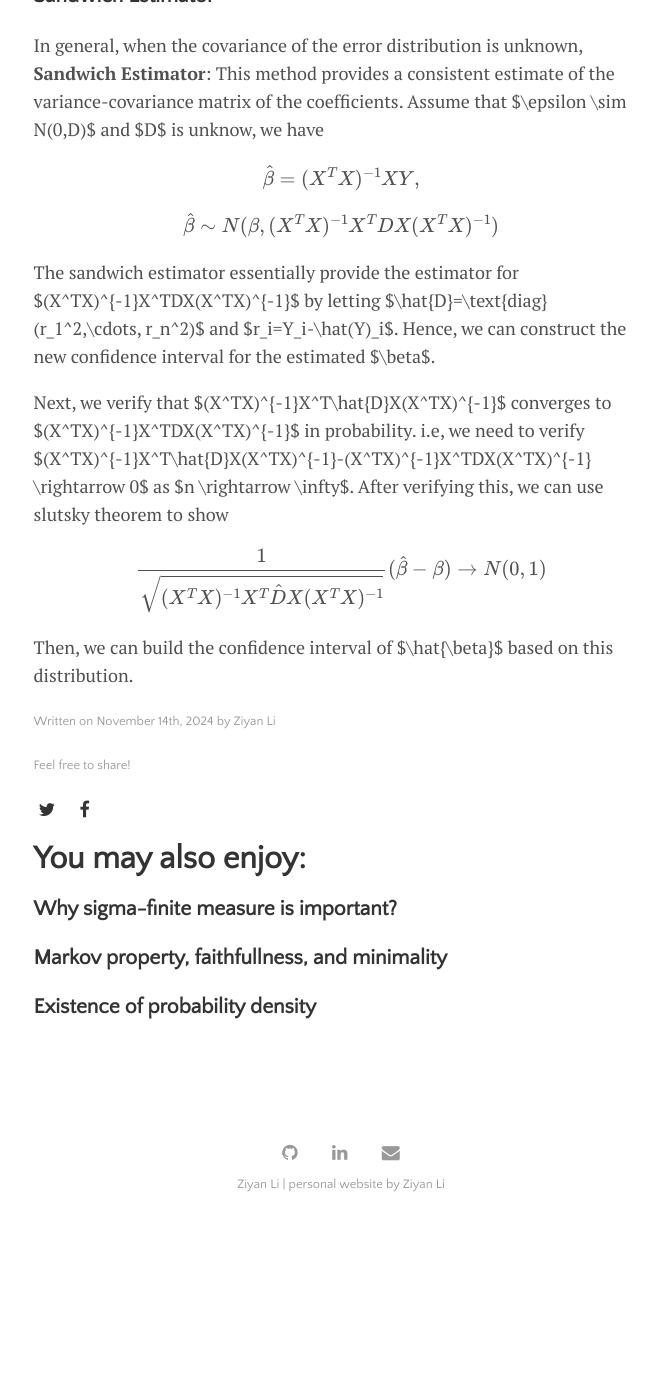
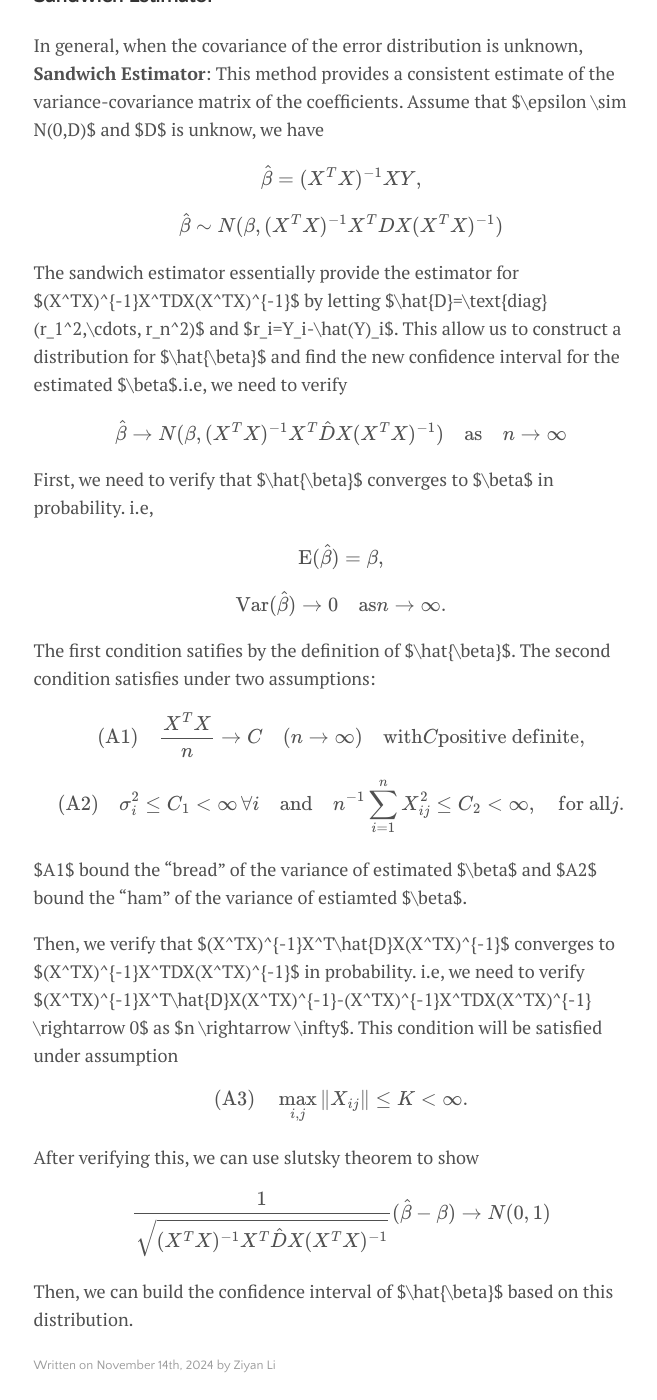
Before and after one commit to catty-halsey/catty-halsey.github.io, a Jekyll site: the page built from _posts/2024-11-14-Why the distribution of error matters?.md, in a window 1280 px wide and 1400 px high, scrolled down 5143 px. Shown: the whole window, without its empty margins (299-956 px from the left). Built offline with Jekyll 4.4.1, drawn with Linux system fonts in a browser that asks for light colours; formulas are drawn with MathJax 3; before the commit the page ends 6373 px from its top, so only the background shows below that; some of the changed text lies outside the part shown.

Commit message:
Update 2024-11-14-Why the distribution of error matters?.md

```diff
--- a/_posts/2024-11-14-Why the distribution of error matters?.md
+++ b/_posts/2024-11-14-Why the distribution of error matters?.md
@@ -91,7 +91,7 @@ $$
 \hat{\sigma}^2 = \frac{1}{n - p} \hat{\epsilon}^T \hat{\epsilon}
 $$
 
-where $\hat{\epsilon}$ are the residuals, and this estimator is unbiased and follows a **chi-squared distribution** under the . However, in the presence of heteroscedasticity, the error variance is not constant, and this estimator becomes invalid. The most challenging part of dealing with heteroscedasticity is that it makes the estimation of the error variance difficult. Now,  we shall start with the special case: the error follows normal distribution but not IID.i.e, $\epsilon \sim N(0,\sigma^2\Sigma)$ and $\Sigma$ is not identity matrix. The estimation technique does not change. In other words, under normality assumption, we still can estimate $\hat{\beta}=(X^TX)^{-1}X^TY$, but the variance of the estimator changes and we need to build new confidence interval for it.
+where $\hat{\epsilon}$ are the residuals, and this estimator is unbiased and follows a **chi-squared distribution** under the . However, in the presence of heteroscedasticity, the error variance is not constant, and this estimator becomes invalid. The most challenging part of dealing with heteroscedasticity is that it makes the estimation of the error variance difficult. Now,  we shall start with the special case: the error follows normal distribution but not IID.i.e, $\epsilon \sim N(0,\sigma^2\Sigma)$ and $\Sigma$ is not the identity matrix. The estimation technique does not change. In other words, under normality assumption, we still can estimate $\hat{\beta}=(X^TX)^{-1}X^TY$, but the variance of the estimator changes and we need to build new confidence interval for it.
 
 ### Generalized Least Squares(GLS)
 In cases where we know the covariance structure of the errors (for example, if the errors are heteroscedastic but we know how their variance changes with respect to the predictors), due the diagonalizable nature of the $\Sigma=A^TA$ for some invertible matrix $A$, we can construct the following **GLS estiamtor**
@@ -125,10 +125,43 @@ $$
 \hat{\beta} \sim N(\beta,(X^TX)^{-1}X^TDX(X^TX)^{-1})
 $$
 
-The sandwich estimator essentially provide the estimator for $(X^TX)^{-1}X^TDX(X^TX)^{-1}$ by letting $\hat{D}=\text{diag}(r_1^2,\cdots, r_n^2)$ and $r_i=Y_i-\hat(Y)_i$. Hence, we can construct the new confidence interval for the estimated $\beta$.
+The sandwich estimator essentially provide the estimator for $(X^TX)^{-1}X^TDX(X^TX)^{-1}$ by letting $\hat{D}=\text{diag}(r_1^2,\cdots, r_n^2)$ and $r_i=Y_i-\hat(Y)_i$. This allow us to construct a distribution for $\hat{\beta}$ and find the new confidence interval for the estimated $\beta$.i.e, we need to verify
 
-Next, we verify that $(X^TX)^{-1}X^T\hat{D}X(X^TX)^{-1}$ converges to $(X^TX)^{-1}X^TDX(X^TX)^{-1}$ in probability. i.e, we need to verify
-$(X^TX)^{-1}X^T\hat{D}X(X^TX)^{-1}-(X^TX)^{-1}X^TDX(X^TX)^{-1} \rightarrow 0$ as $n \rightarrow \infty$. After verifying this, we can use slutsky theorem to show
+$$
+\hat{\beta} \rightarrow N(\beta,(X^TX)^{-1}X^T\hat{D}X(X^TX)^{-1}) \quad \text{as} \quad n \rightarrow \infty
+$$
+
+First, we need to verify that $\hat{\beta}$ converges to $\beta$ in probability. i.e,
+
+$$
+\text{E}(\hat{\beta})=\beta,
+$$
+
+$$
+\text{Var}(\hat{\beta}) \rightarrow 0 \quad \text{as} n \rightarrow \infty.
+$$
+
+The first condition satifies by the definition of $\hat{\beta}$. The second condition satisfies under two assumptions:
+
+$$
+\text{(A1)} \quad  \frac{X^TX}{n} \to C \quad (n \to \infty) \quad \text{with} C \text{positive definite}, \\
+$$
+
+$$
+\text{(A2)} \quad  \sigma_i^2 \leq C_1 < \infty \, \forall i \quad \text{and} \quad n^{-1} \sum_{i=1}^n X_{ij}^2 \leq C_2 < \infty,\quad \text{for all} j.
+$$
+
+$A1$ bound the "bread" of the variance of estimated $\beta$ and $A2$ bound the "ham" of the variance of estiamted $\beta$.
+
+
+Then, we verify that $(X^TX)^{-1}X^T\hat{D}X(X^TX)^{-1}$ converges to $(X^TX)^{-1}X^TDX(X^TX)^{-1}$ in probability. i.e, we need to verify
+$(X^TX)^{-1}X^T\hat{D}X(X^TX)^{-1}-(X^TX)^{-1}X^TDX(X^TX)^{-1} \rightarrow 0$ as $n \rightarrow \infty$. This condition will be satisfied under assumption
+
+$$
+\text{(A3)} \quad \max_{i,j} \|X_{ij} \| \leq K < \infty.
+$$
+
+After verifying this, we can use slutsky theorem to show
 
 $$
 \frac{1}{\sqrt{(X^TX)^{-1}X^T\hat{D}X(X^TX)^{-1}}}(\hat{\beta}-\beta) \rightarrow N(0,1)
```
